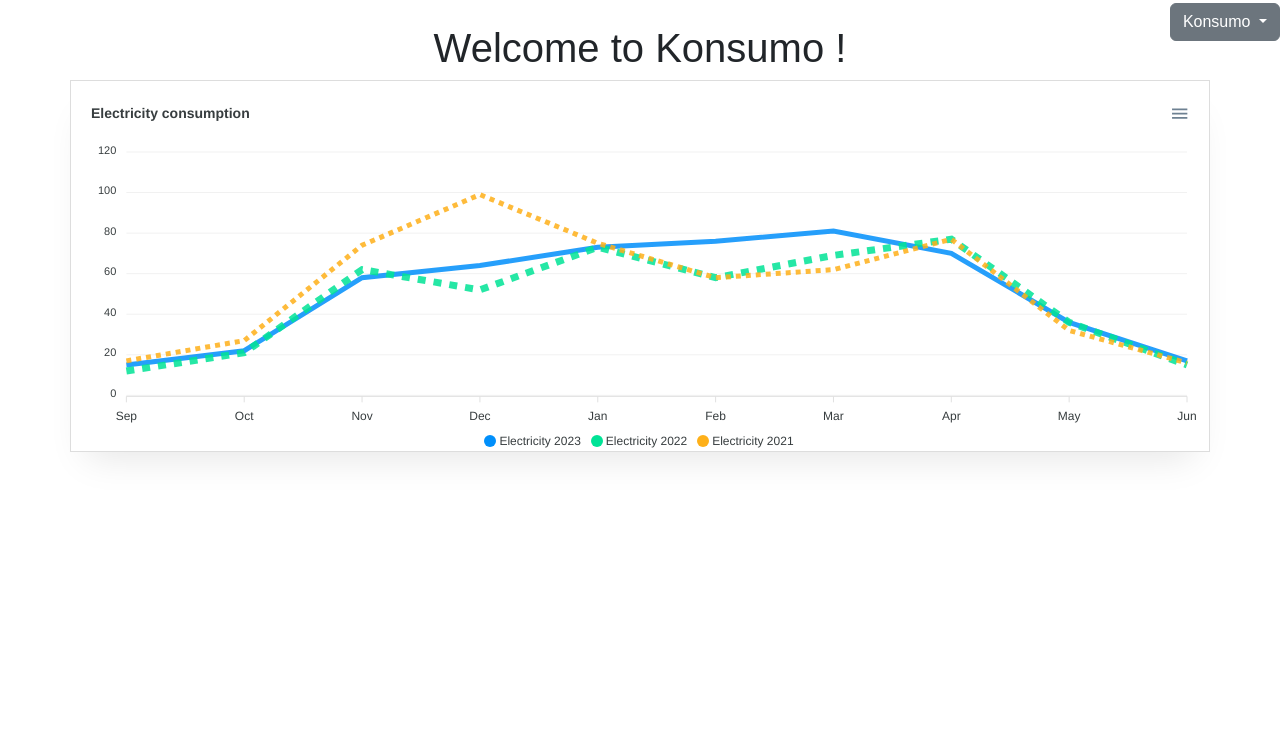
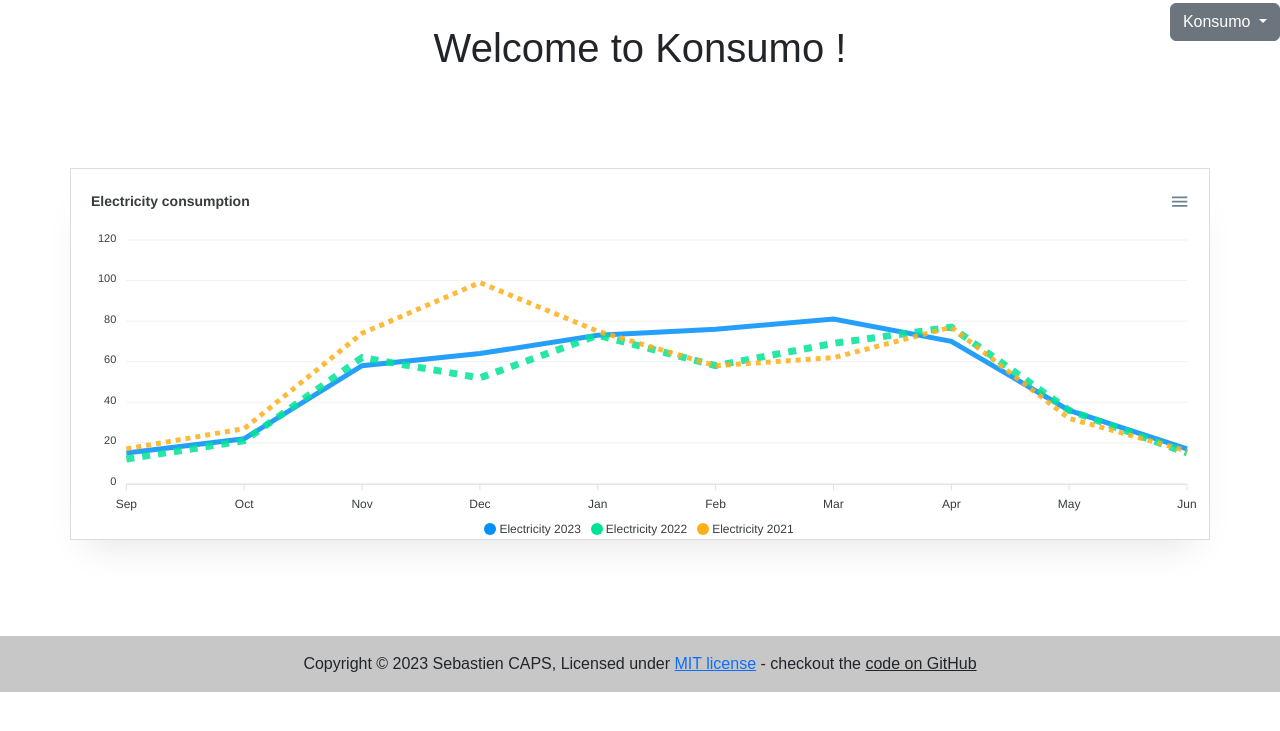
Before and after one commit to virer/konsumo, a Flask app: page /konsumo in a window 1280 px wide. Shown: the top 731 px of the page. Run offline with Flask 3, Linux system fonts and the light colour scheme; some libraries are stand-ins or nearby versions.

Commit message:
Added footer

```diff
--- a/app/konsumo/templates/base.html
+++ b/app/konsumo/templates/base.html
@@ -40,5 +40,7 @@
         </div>
     </main>
     </div>
+    <br><br><br><br>
+    {% include 'footer.html' %}
 </body>
 </html>
--- a/app/konsumo/templates/charts.html
+++ b/app/konsumo/templates/charts.html
@@ -12,12 +12,13 @@
 
 </style>
 {% endblock %}
+
 {% block content %}
-<center><h2>Konsumo</h2></center>
+<div class="d-flex justify-content-center"><h2>Konsumo</h2></div>
 {% if current_user.is_authenticated %}
 
 <form method="GET" action="/konsumo/charts" name="ChartTypeForm">
-  <select name="type" onchange="ChartTypeForm.submit()">
+  <select name="type" class="form-select" onchange="ChartTypeForm.submit()">
     {% for type_l in type_list %}
     <option {{ 'selected' if type_l == chart_type }} value="{{ type_l }}">{{ type_l | replace('_',' ') }}</option>
     {% endfor %}
--- a/app/konsumo/templates/encoding.html
+++ b/app/konsumo/templates/encoding.html
@@ -13,7 +13,7 @@
 </style>
 {% endblock %}
 {% block content %}
-
+<div class="d-flex justify-content-center"><h2>Konsumo</h2></div>
 
 
 {% if current_user.is_authenticated %}
--- /dev/null
+++ b/app/konsumo/templates/footer.html
@@ -0,0 +1,8 @@
+<footer class="bg-light text-center text-lg-start">
+    <!-- Copyright -->
+    <div class="text-center p-3" style="background-color: rgba(0, 0, 0, 0.2);">
+      Copyright © 2023 Sebastien CAPS, Licensed under <a href="https://github.com/virer/konsumo/blob/main/LICENSE">MIT license</a> -
+      checkout the <a class="text-dark" href="https://github.com/virer/konsumo">code on GitHub</a>
+    </div>
+    <!-- Copyright -->
+  </footer>
--- a/app/konsumo/templates/index.html
+++ b/app/konsumo/templates/index.html
@@ -13,7 +13,10 @@
 </style>
 {% endblock %}
 {% block content %}
-<center><h1>Welcome to Konsumo !</h1></center>
+<div class="d-flex justify-content-center"><h1>Welcome to Konsumo !</h1></div>
+<div class="row"><br></div>
+<div class="row"><br></div>
+<p><br></p>
 <div id="chart"></div>
 
 <script>
@@ -100,3 +103,5 @@
 </script>
 
 {% endblock %}
+<br><br>
+<br><br>
--- a/app/konsumo/templates/location.html
+++ b/app/konsumo/templates/location.html
@@ -13,11 +13,11 @@
 </style>
 {% endblock %}
 {% block content %}
-
+<div class="d-flex justify-content-center"><h2>Konsumo</h2></div>
 
 {% if current_user.is_authenticated %}
 <form action="/konsumo/location" method="POST">
-    <input type="text" name="location" value="{{ location }}">
+    Current Location : <input type="text" name="location" value="{{ location }}">
     <input type="hidden" name="csrf_token" value="{{ csrf_token() }}">
     <input type="submit" value="Save">
     </form>
--- a/app/konsumo/templates/profile.html
+++ b/app/konsumo/templates/profile.html
@@ -13,7 +13,7 @@
 </style>
 {% endblock %}
 {% block content %}
-
+<div class="d-flex justify-content-center"><h2>Konsumo</h2></div>
 
 {% if current_user.is_authenticated %}
   <div>
```
Also changed, not shown: app/konsumo/templates/data_list.html (+8 -9 lines).
